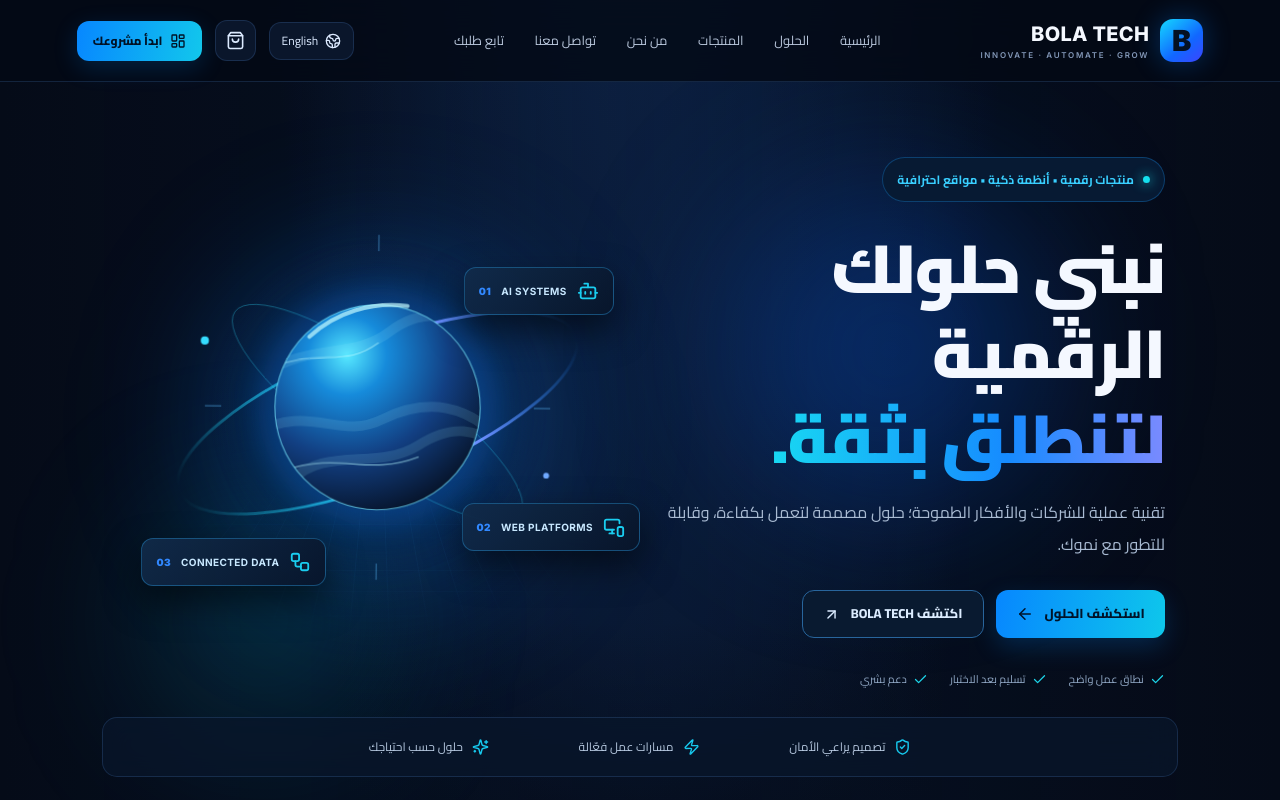
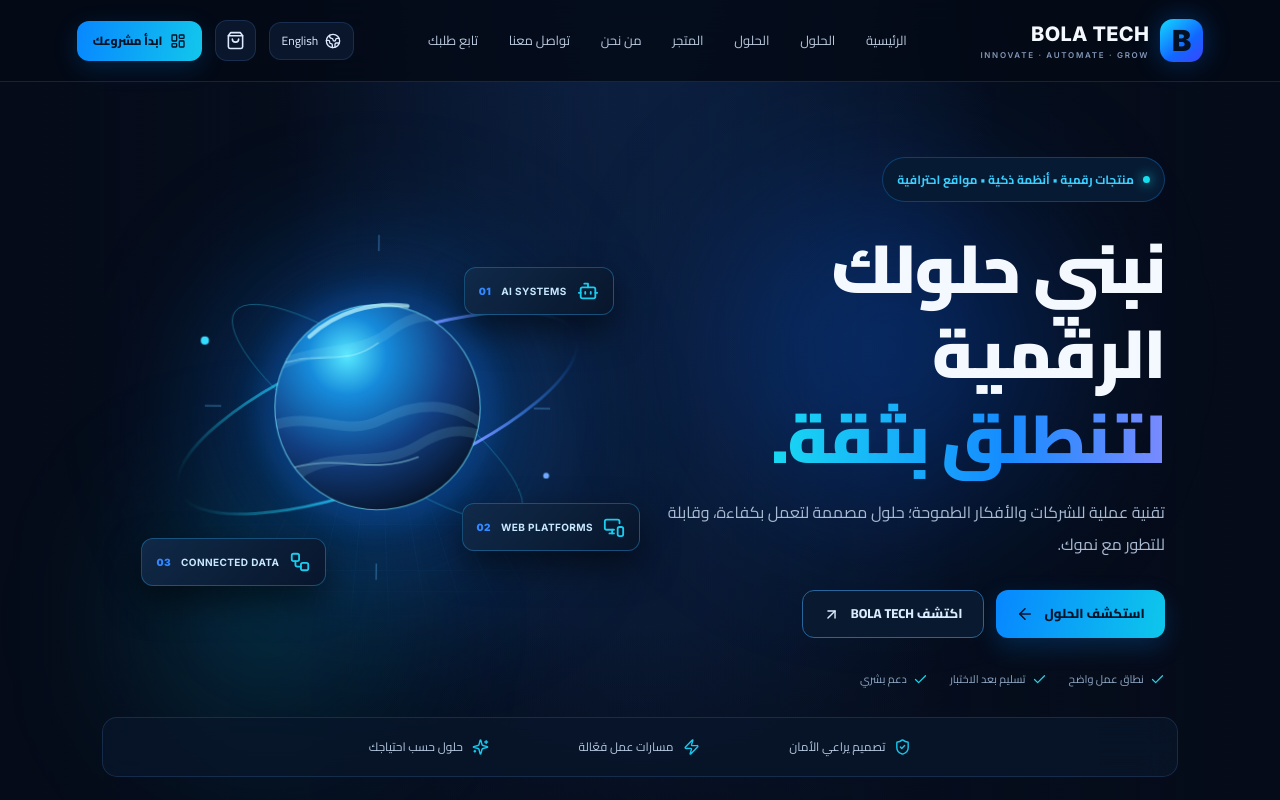
Before and after one commit to bolamadhat405-coder/BOLA-TECH, a Next.js app: page / in a window 1280 px wide. Shown: the top 800 px of the page. Built offline with nearby package versions, Linux system fonts and the light colour scheme.

Commit message:
Connect corporate homepage navigation to live marketplace

```diff
--- a/app/page.tsx
+++ b/app/page.tsx
@@ -82,7 +82,7 @@ export default function Home() {
         <nav className={menuOpen ? "nav open" : "nav"}>
           <a href="#home" onClick={() => setMenuOpen(false)}>{isEn ? "Home" : "الرئيسية"}</a>
           <a href="#services" onClick={() => setMenuOpen(false)}>{isEn ? "Solutions" : "الحلول"}</a>
-          <a href="#products" onClick={() => setMenuOpen(false)}>{isEn ? "Products" : "المنتجات"}</a>
+          <a href="#products" onClick={() => setMenuOpen(false)}>{isEn ? "Solutions" : "الحلول"}</a><Link href="/shop" onClick={() => setMenuOpen(false)}>{isEn ? "Shop" : "المتجر"}</Link>
           <a href="#about" onClick={() => setMenuOpen(false)}>{isEn ? "About" : "من نحن"}</a>
           <a href="#contact" onClick={() => setMenuOpen(false)}>{isEn ? "Contact" : "تواصل معنا"}</a><Link href="/track" onClick={() => setMenuOpen(false)}>{isEn ? "Track request" : "تابع طلبك"}</Link>
         </nav>
```
